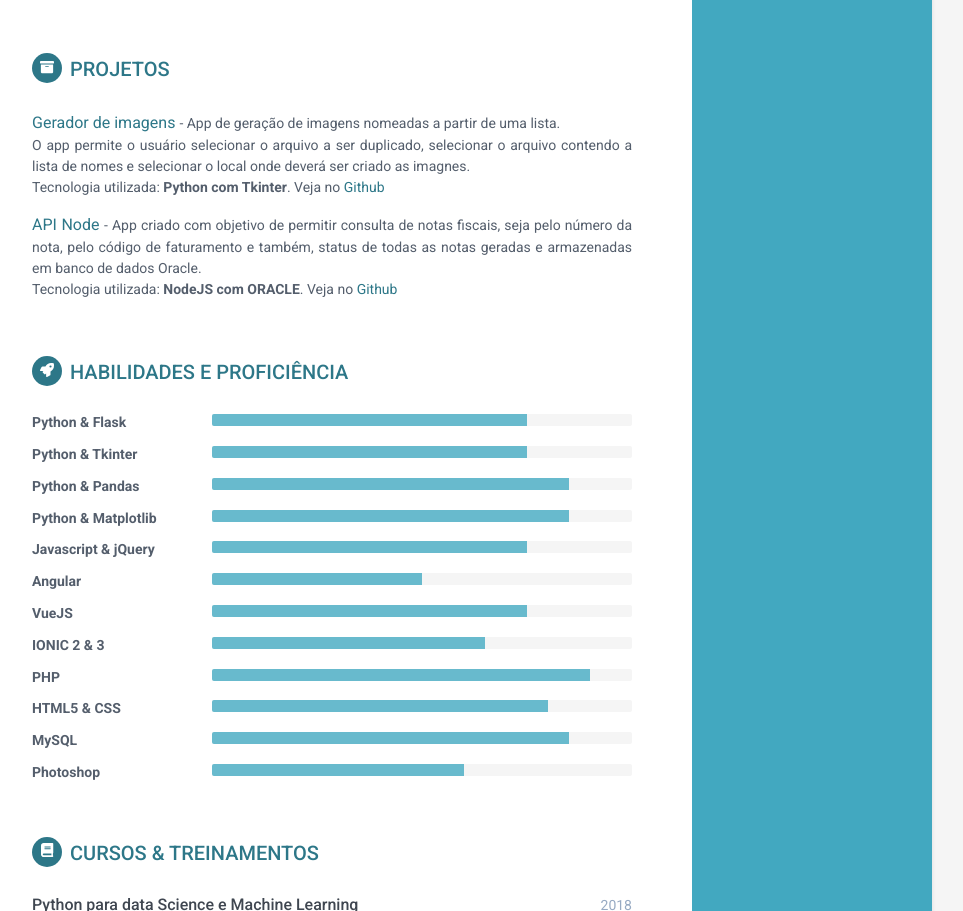
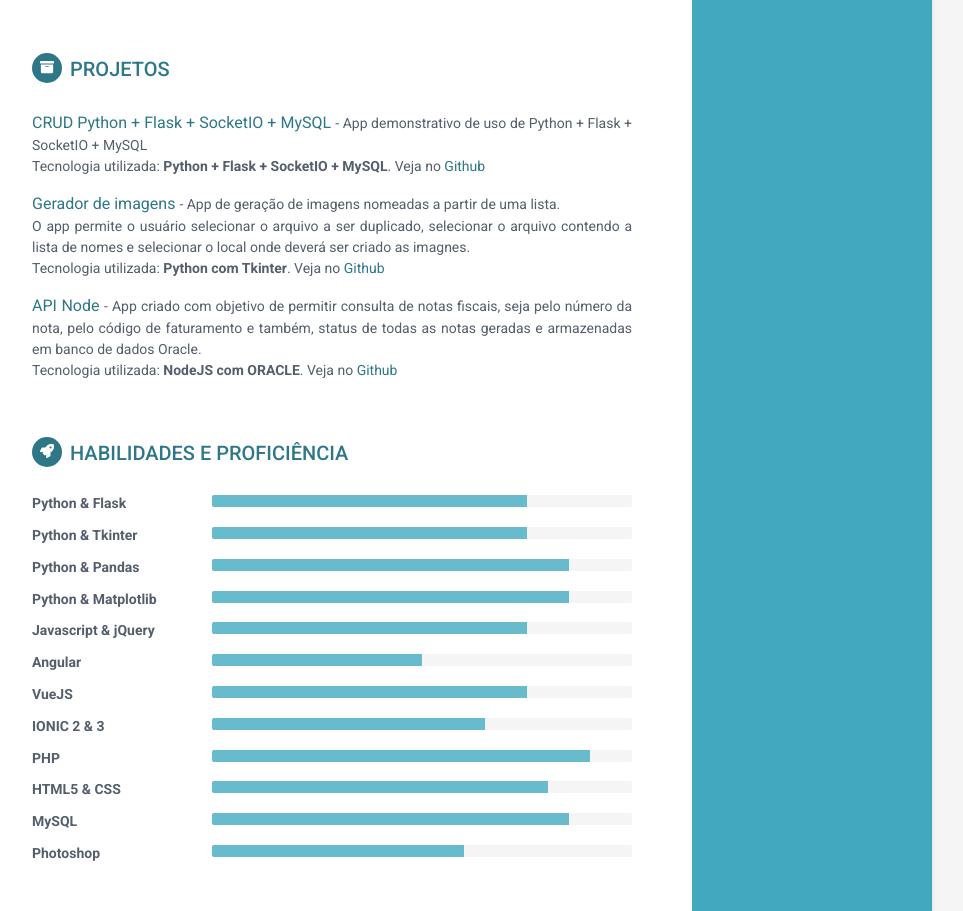
Before and after one commit to ggalindojr/ggalindojr.github.io, a plain HTML site: page index.html in a window 1280 px wide. Shown: the part 1523-2434 px from the top of the page, without its empty margins (188-1151 px from the left). Drawn offline with Linux system fonts and the light colour scheme.

Commit message:
Inclusão do projeto CRUD Python + Flask + SocketIO + MySQL

```diff
--- a/index.html
+++ b/index.html
@@ -74,16 +74,6 @@
                     <li>Espanhol <span class="lang-desc">(Intermediário)</span></li>
                 </ul>
             </div>
-            <!--//interests-->
-
-            <!--div class="interests-container container-block">
-                <h2 class="container-block-title">INTERESSES</h2>
-                <ul class="list-unstyled interests-list">
-                    <li>Climbing</li>
-                    <li>Snowboarding</li>
-                    <li>Cooking</li>
-                </ul>
-            </div><//interests-->
 
         </div>
         <!--//sidebar-wrapper-->
@@ -259,6 +249,16 @@
 
             <section class="section projects-section">
                 <h2 class="section-title"><span class="icon-holder"><i class="fas fa-archive"></i></span>Projetos</h2>
+                <div class="item" style="text-align: justify;">
+                    <span class="project-title">
+                        <a href="https://github.com/ggalindojr/pythonflask">CRUD Python + Flask + SocketIO + MySQL</a>
+                    </span> -
+                    <span class="project-tagline">
+                        App demonstrativo de uso de Python + Flask + SocketIO + MySQL <br>
+                        Tecnologia utilizada: <b>Python + Flask + SocketIO + MySQL</b>.
+                        Veja no <a href="https://github.com/ggalindojr/pythonflask">Github</a>
+                    </span>
+                </div>
                 <div class="item" style="text-align: justify;">
                     <span class="project-title">
                         <a href="https://github.com/ggalindojr/gerarimagens">Gerador de imagens</a>
```
